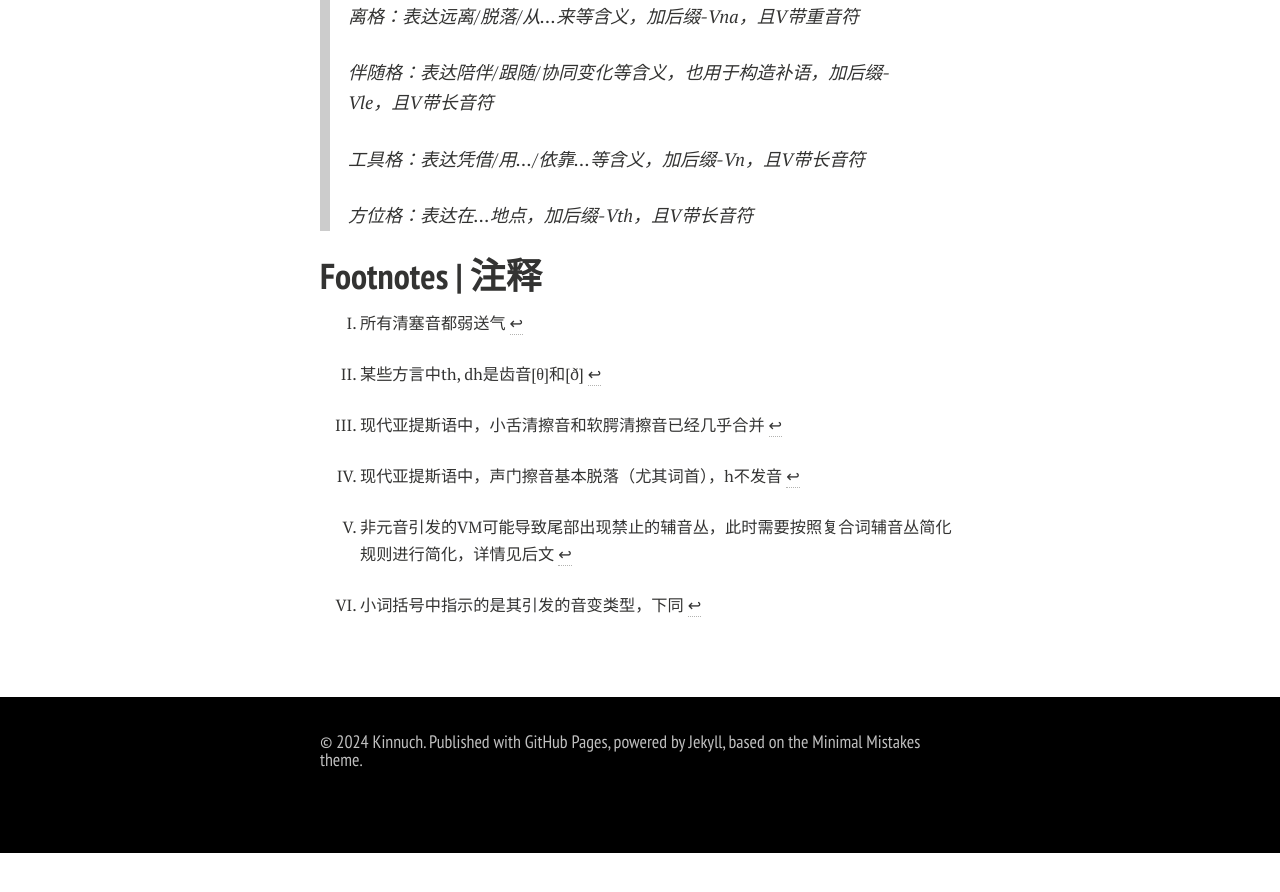
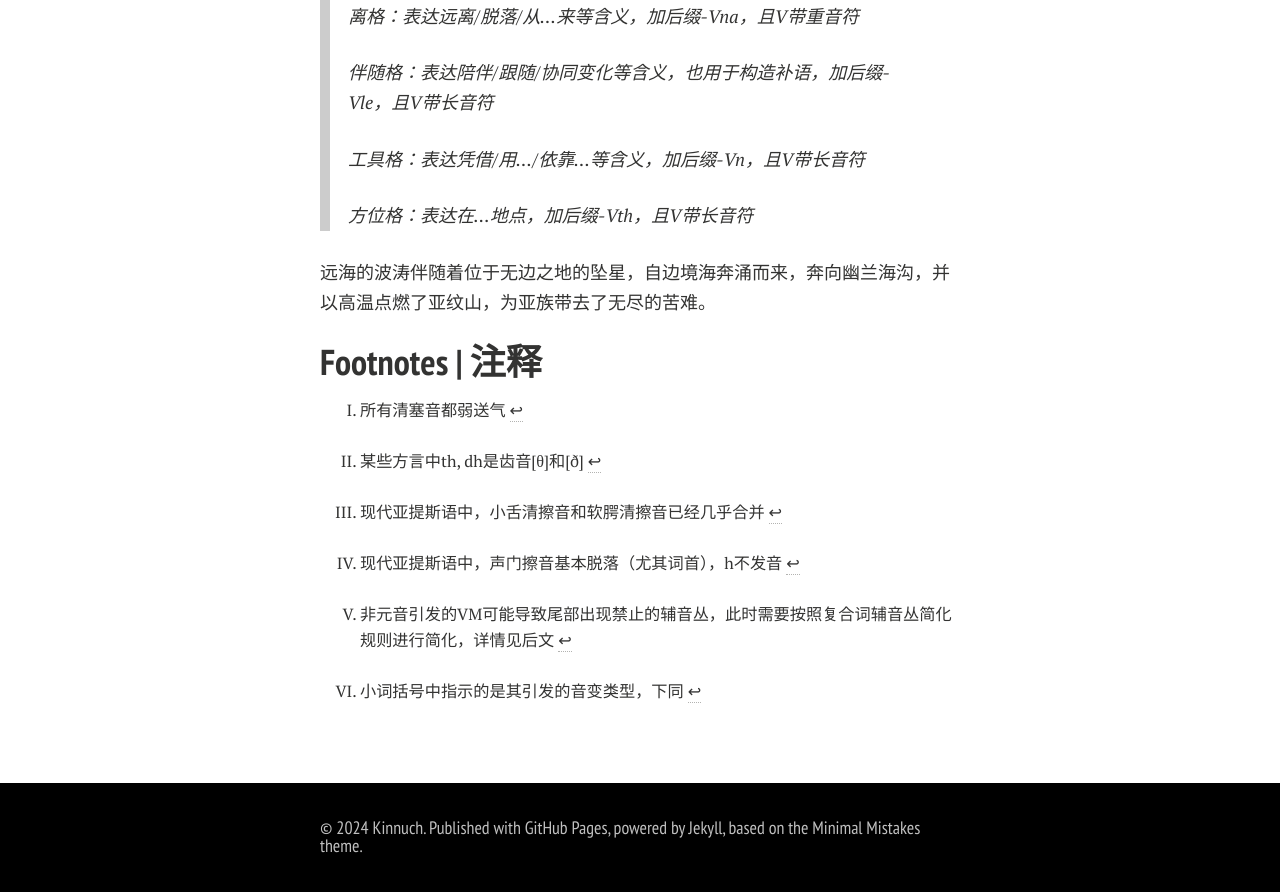
Before and after one commit to Kinnuch/kinnuch.github.io, a Jekyll site: the page built from laim/elandis.md, in a window 1280 px wide and 900 px high, scrolled down 12770 px. Shown: the top 892 px of the window. Built offline with Jekyll 4.4.1, drawn with Linux system fonts in a browser that asks for light colours; nearby versions of some CDN libraries; comment, search, counter and statistics services are not loaded; a style sheet for code colours, icons or effects is not loaded; before the commit the page ends 13623 px from its top, so only the background shows below that.

Commit message:
Update elandis.md

```diff
--- a/laim/elandis.md
+++ b/laim/elandis.md
@@ -457,6 +457,8 @@ title: Elandis
 >
 > 方位格：表达在...地点，加后缀-Vth，且V带长音符
 
+远海的波涛伴随着位于无边之地的坠星，自边境海奔涌而来，奔向幽兰海沟，并以高温点燃了亚纹山，为亚族带去了无尽的苦难。
+
 ## Footnotes | 注释
 
 [^1]: 所有清塞音都弱送气
```
